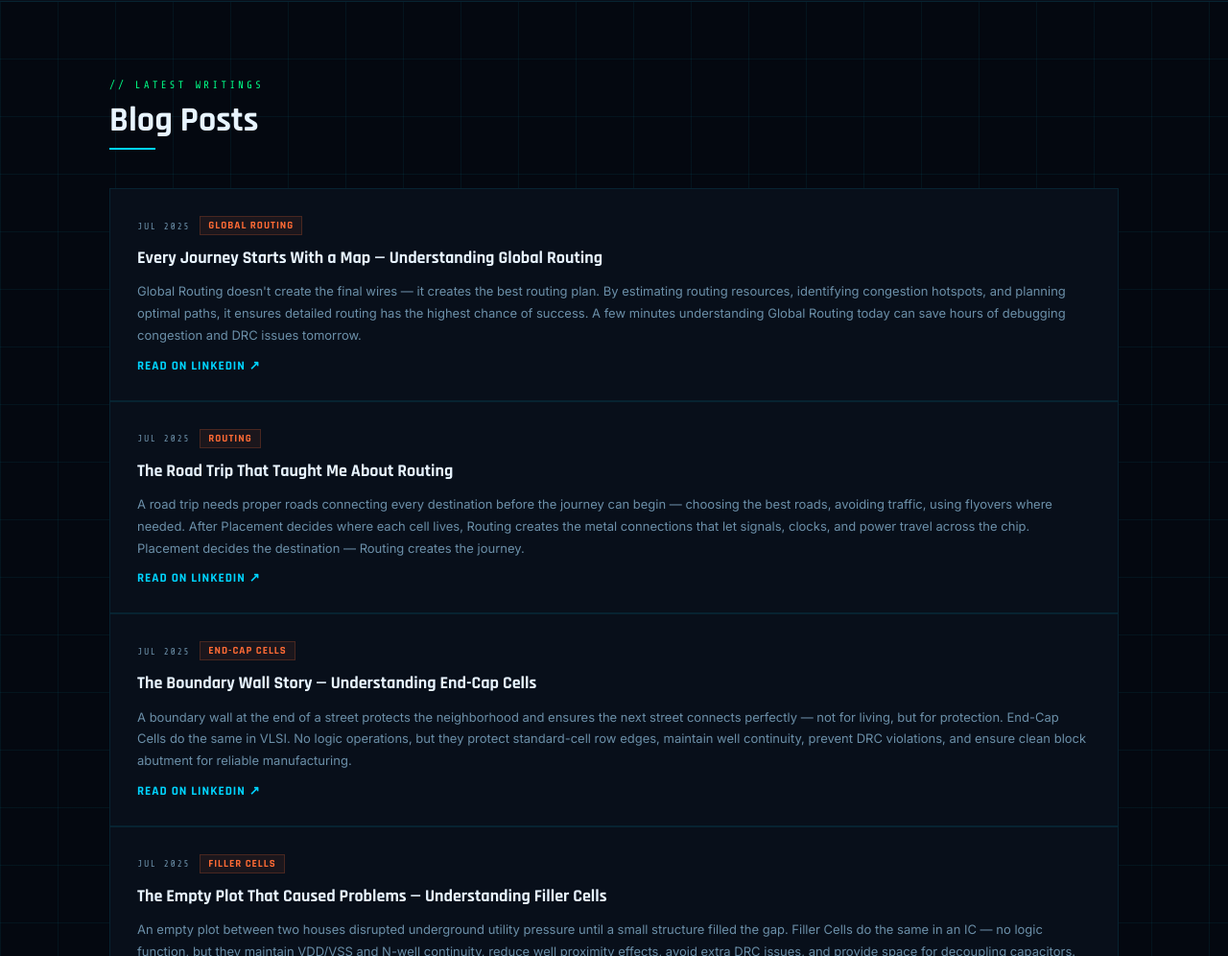
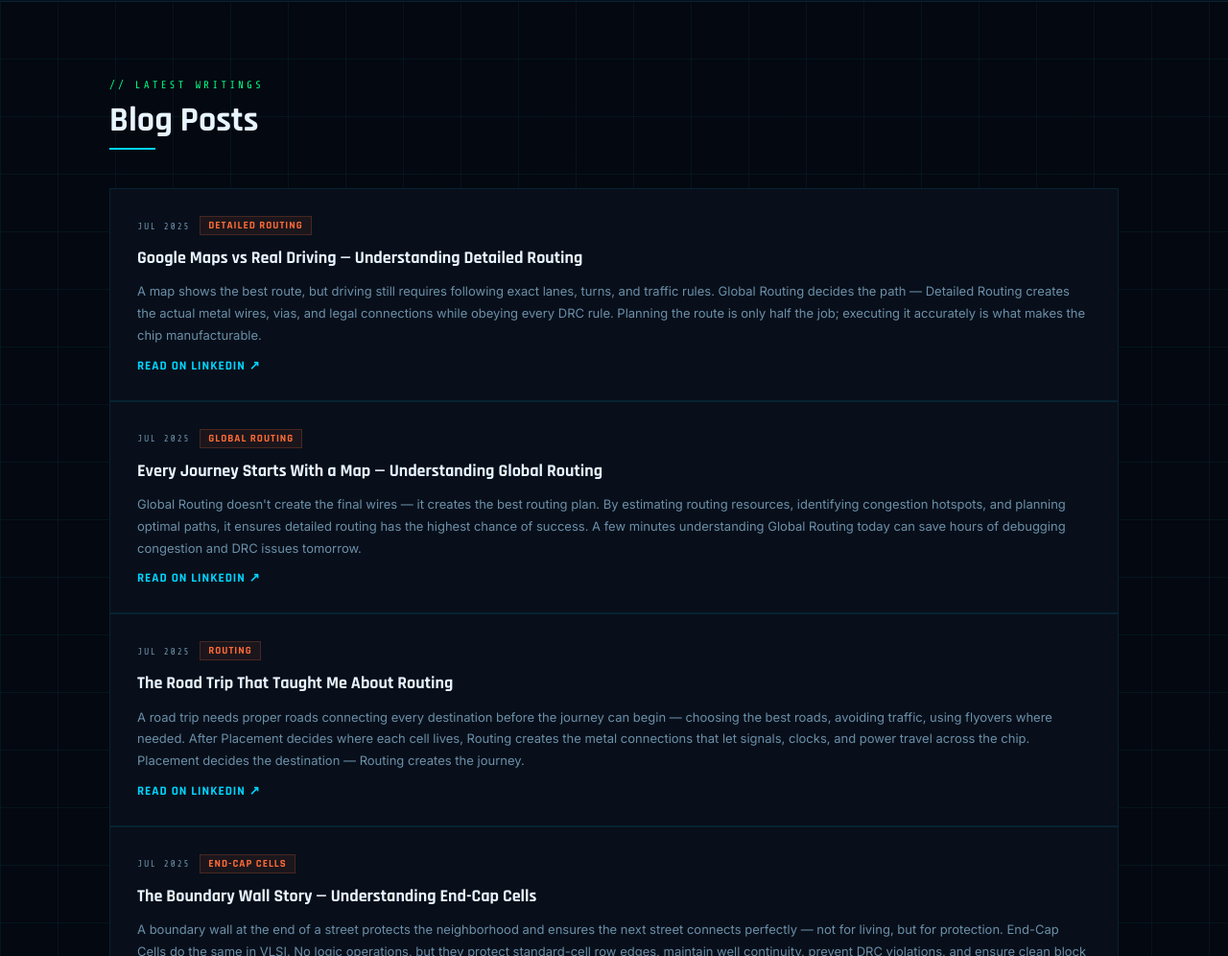
Before and after one commit to assertion36/kamma_suryateja, a website: page index.html in a window 1280 px wide. Shown: the part 899-1895 px from the top of the page at 96% size. Drawn offline with nearby package versions, Linux system fonts and the light colour scheme.

Commit message:
Update index.html

```diff
--- a/index.html
+++ b/index.html
@@ -599,6 +599,15 @@
     <div class="section-tag">// Latest Writings</div>
     <h2 class="section-title">Blog Posts</h2>
   </div>
+	<article class="blog-card">
+  <div class="blog-meta">
+    <span class="blog-date">JUL 2025</span>
+    <span class="blog-tag">Detailed Routing</span>
+  </div>
+  <h3 class="blog-title">Google Maps vs Real Driving — Understanding Detailed Routing</h3>
+  <p class="blog-excerpt">A map shows the best route, but driving still requires following exact lanes, turns, and traffic rules. Global Routing decides the path — Detailed Routing creates the actual metal wires, vias, and legal connections while obeying every DRC rule. Planning the route is only half the job; executing it accurately is what makes the chip manufacturable.</p>
+  <a href="https://www.linkedin.com/posts/kamma-suryateja_vlsi-physicaldesign-detailedrouting-activity-7487718503035297794-Fq49" target="_blank" class="blog-read-more">Read on LinkedIn ↗</a>
+</article>
 	<article class="blog-card">
   <div class="blog-meta">
     <span class="blog-date">JUL 2025</span>
```
